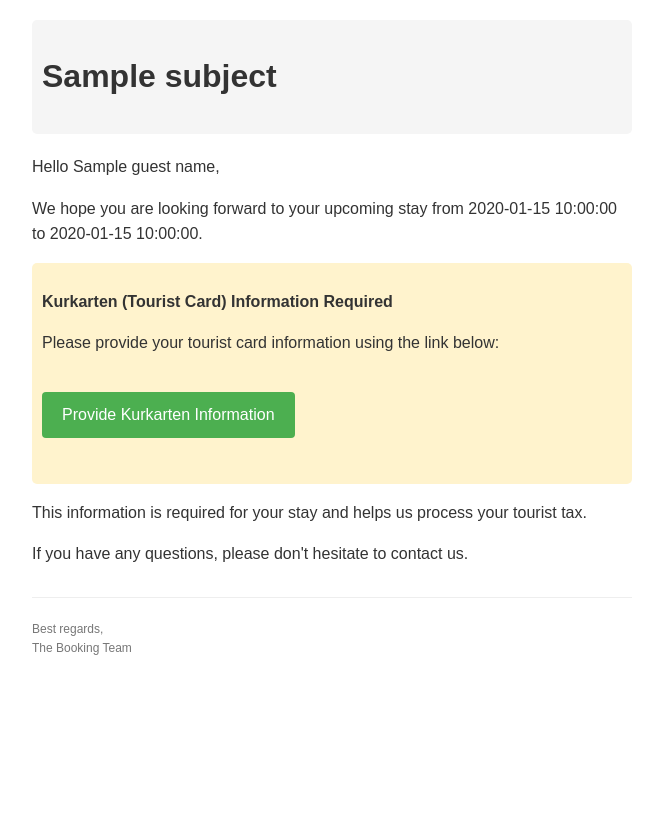
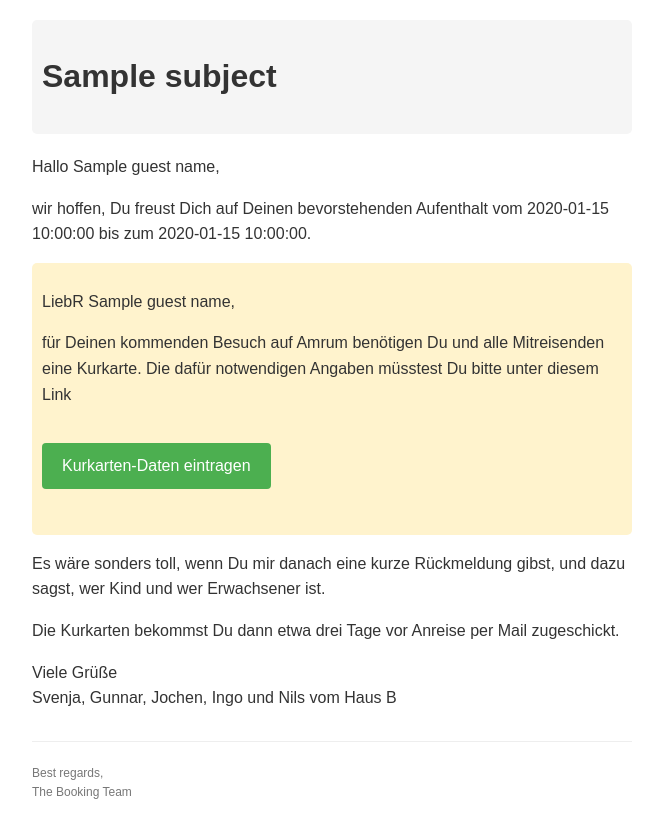
Before and after one commit to nilsrambow/amrum-be, a Python web app: template templates/kurkarten_request.html in a window 1280 px wide. Shown: the whole page, without its empty margins (308-971 px from the left). Before the commit the page ends 655 px from the top, so only its background shows below. Run offline with Jinja, Linux system fonts and the light colour scheme; the template is opened without the code that fills it: most values are stand-ins (such as "Sample title", 1, 10 or a date in 2020).

Commit message:
better text for KK email

```diff
--- a/templates/bkg_confirmation_template.html
+++ b/templates/bkg_confirmation_template.html
@@ -102,7 +102,6 @@
     Svenja, Gunnar, Jochen, Ingo und Nils vom Haus B</p>
 
     <div class="footer">
-        <p>Dies ist eine automatisch generierte Nachricht. Bitte antworten Sie nicht auf diese E-Mail.</p>
     </div>
 </body>
 </html>
--- a/templates/kurkarten_request.html
+++ b/templates/kurkarten_request.html
@@ -1,17 +1,19 @@
 {% extends "base_email.html" %}
 
 {% block content %}
-<p>Hello {{ guest_name }},</p>
+<p>Hallo {{ guest_name }},</p>
 
-<p>We hope you are looking forward to your upcoming stay from {{ check_in_date }} to {{ check_out_date }}.</p>
+<p>wir hoffen, Du freust Dich auf Deinen bevorstehenden Aufenthalt vom {{ check_in_date }} bis zum {{ check_out_date }}.</p>
 
 <div class="highlight">
-    <p><strong>Kurkarten (Tourist Card) Information Required</strong></p>
-    <p>Please provide your tourist card information using the link below:</p>
-    <p><a href="{{ kurkarten_url }}" class="button">Provide Kurkarten Information</a></p>
+
+    <p>LiebR {{ guest_name }},</p>
+    <p>für Deinen kommenden Besuch auf Amrum benötigen Du und alle Mitreisenden eine Kurkarte. Die dafür notwendigen Angaben müsstest Du bitte unter diesem Link</p>
+
+
+    <p><a href="{{ kurkarten_url }}" class="button">Kurkarten-Daten eintragen</a></p>
 </div>
-
-<p>This information is required for your stay and helps us process your tourist tax.</p>
-
-<p>If you have any questions, please don't hesitate to contact us.</p>
-{% endblock %}
+ <p>Es wäre sonders toll, wenn Du mir danach eine kurze Rückmeldung gibst, und dazu sagst, wer Kind und wer Erwachsener ist.</p>
+    <p>Die Kurkarten bekommst Du dann etwa drei Tage vor Anreise per Mail zugeschickt.</p>
+    <p>Viele Grüße<br>Svenja, Gunnar, Jochen, Ingo und Nils vom Haus B</p>
+    {% endblock %}
```
